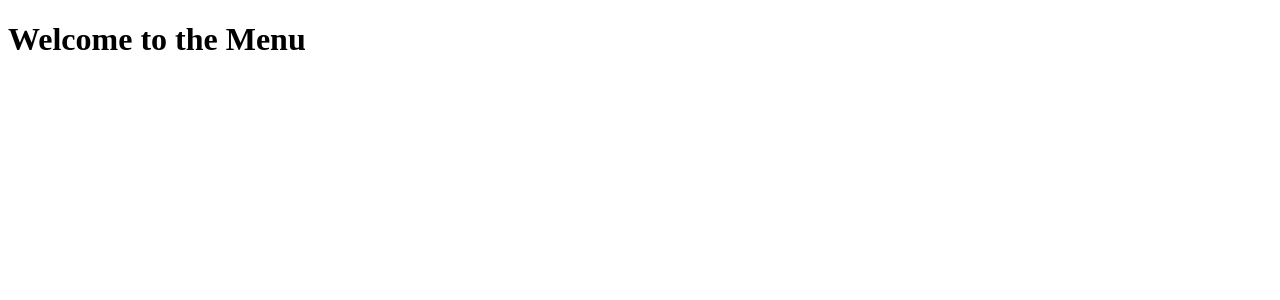
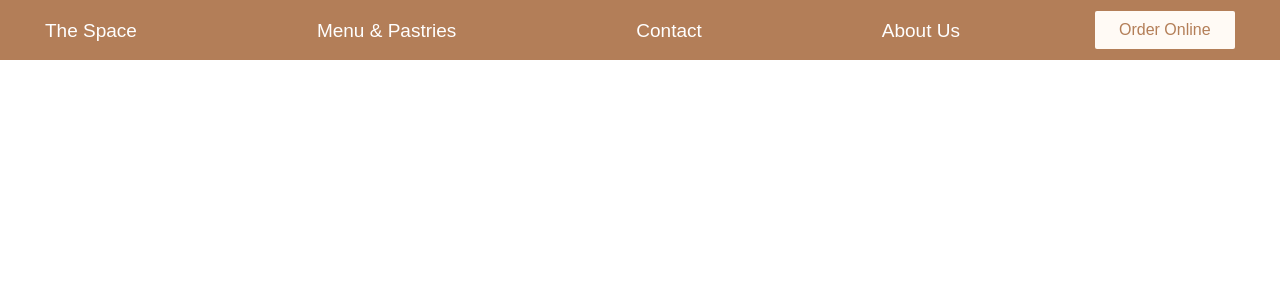
Before and after one commit to ThatOneSwimmer/storyBuilder, a Next.js app: page /menu in a window 1280 px wide. Shown: the top 300 px of the page. Built offline with nearby package versions, Linux system fonts and the light colour scheme.

Commit message:
added css to menu

```diff
--- /dev/null
+++ b/pages/menu.css
@@ -0,0 +1,63 @@
+body {
+    background-color: rgb(255, 255, 255);
+  }
+
+  /* Add a black background color to the top navigation */
+  .topnav {
+    position: absolute;
+    top: 0;
+    left: 0;
+    width: 100%;
+    height: 60px; /* Set a fixed height for the navigation bar */
+    background-color: #ab7046e6;
+    overflow: hidden;
+  }
+
+  /* Style the links inside the navigation bar */
+  .topnav a {
+    font-family: "Courier-Oblique", sans-serif;
+    float: left;
+    color: #ffffff;
+    padding: 20px 35px;
+    text-decoration: none;
+    font-size: 19px;
+    display: inline-block;
+    margin-left: 10px;
+    margin-right: 100px;
+  }
+
+  .topnav a:hover {
+    background-color: #eceaea;
+    color: black;
+  }
+
+  .cafe {
+    margin-top:52px;
+    left: 0;
+    width: 100%;
+    height: 700px;
+    background-repeat: no-repeat;
+    display: block;
+    position: absolute;
+    background-position:center;
+    background-size:cover;
+  }
+
+  .button {
+    background-color: #fffaf5;
+    border-radius: 2px;
+    margin-top: 11px;
+    padding: 10px 24px;
+    transition-duration: 0.4s;
+    border: none;
+    color: #ab7046e6;
+    text-align: center;
+    text-decoration: none;
+    display: inline-block;
+    font-size: 16px;
+  }
+
+  .button:hover {
+    background-color: #161414;
+    color: white;
+  }
--- a/pages/menu.js
+++ b/pages/menu.js
@@ -1,5 +1,15 @@
+import './menu.css'
+
 export default function TheMenu() {
-    return (
-        <h1>Welcome to the Menu</h1>
-    );
-  }
+  return (
+    <main className ="main">
+      <div className="topnav">
+        <a href="/thespace">The Space</a>
+        <a href="/menu">Menu & Pastries</a>
+        <a href="/contact">Contact</a>
+        <a href="/about">About Us</a>
+        <button type="submit" className="button">Order Online</button>
+      </div>
+    </main>
+)
+}
```
